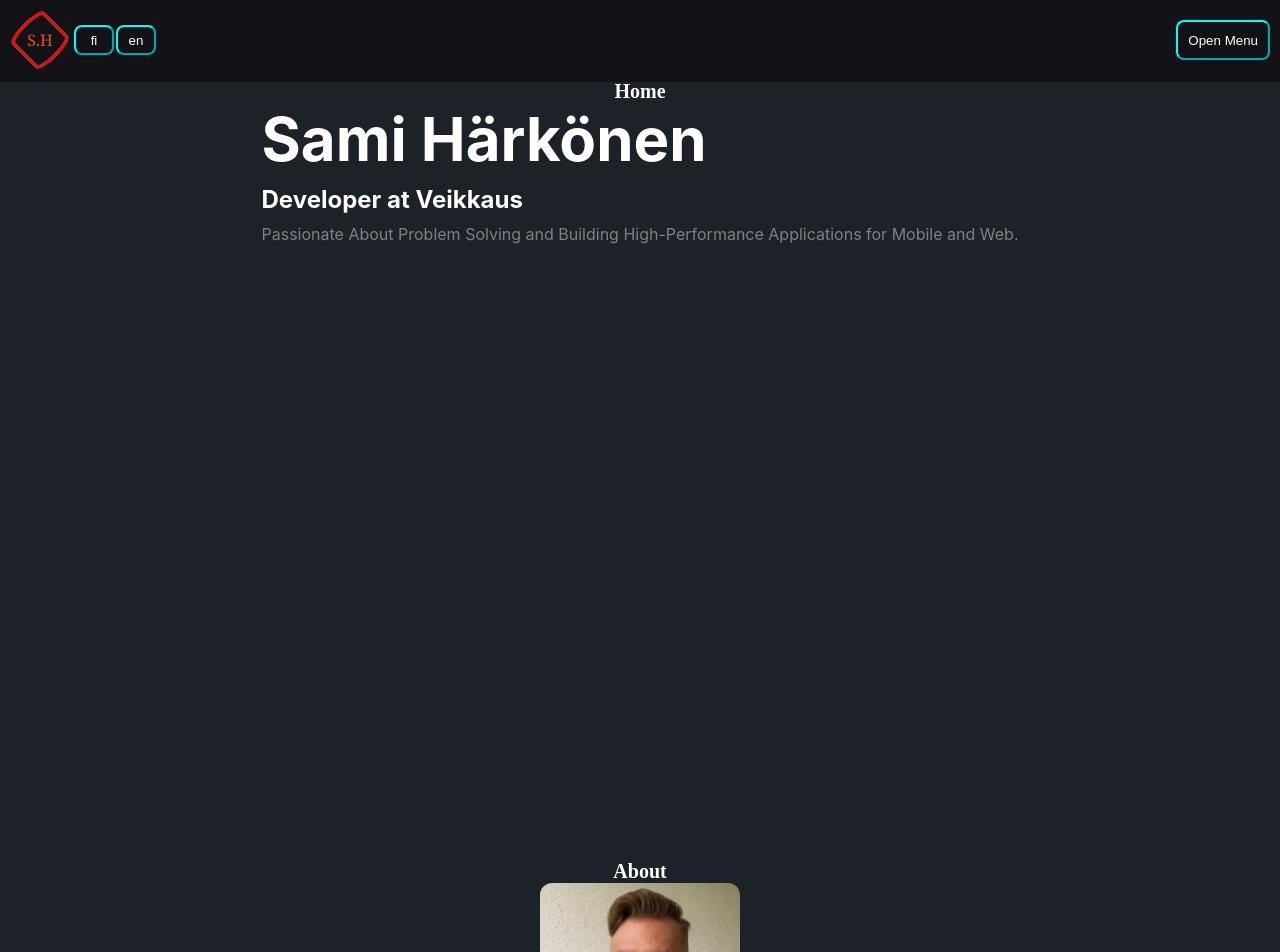
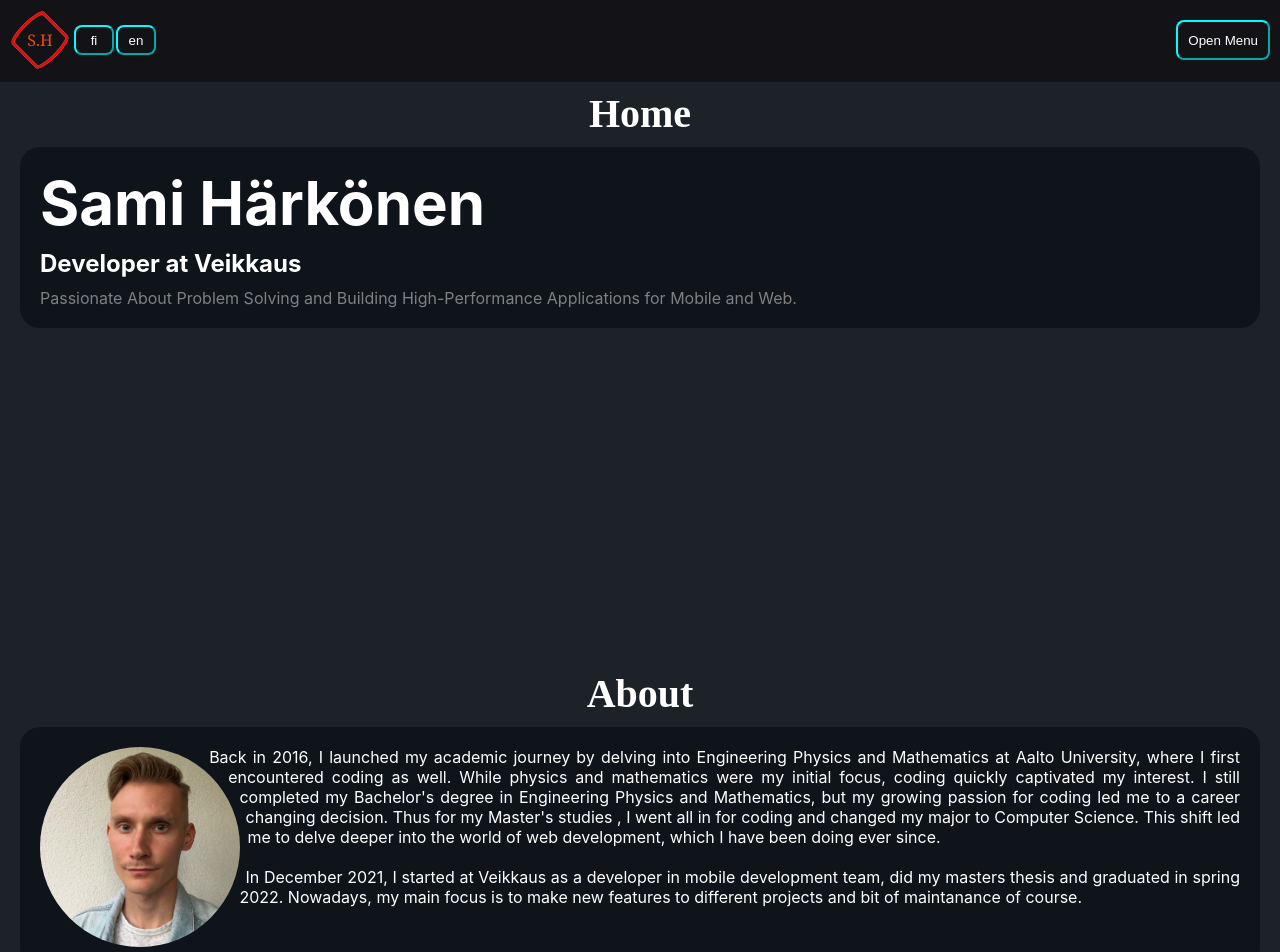
Before and after one commit to SamkHarks/My-page, a React (Create React App) app: page / in a window 1280 px wide. Shown: the top 952 px of the page. Built offline with nearby package versions, Linux system fonts and the light colour scheme.

Commit message:
update styles & about

```diff
--- a/src/App.css
+++ b/src/App.css
@@ -48,10 +48,12 @@
   display: flex;
   flex-direction: column;
   align-items: center;
-  height: 700px;
+  height: 500px;
   padding-top: 80px;
   padding-left: 20px;
   padding-right: 20px;
+  margin-left: 20px;
+  margin-right: 20px;
   /*border-bottom-left-radius: 20px;
   border-bottom-right-radius: 20px;
   border-top-left-radius: 20px;
@@ -65,16 +67,26 @@
 
 .section-title {
   font-family: 'Times New Roman', Times, serif;
-  font-size: 20px;
+  font-size: 40px;
   color: white;
-  transform: scale(2);
+  transform: scale(0.5);
   opacity: 0;
+  margin-bottom: 10px;
+  margin-top: 10px;
   transition: opacity 0.5s, transform 1s;
 }
 
 .section-title.animate {
   transform: scale(1);
   opacity:1;
+}
+
+.section-content {
+  padding: 20px;
+  border-radius: 20px;
+  width: 100%;
+  display: flex;
+  background-color: #0f141b;
 }
 
 .small-button {
@@ -174,3 +186,13 @@
     background-color: initial;
   }
 }
+
+.profile-image {
+  border-radius: 50%; /* To ensure the image is round */
+  width: 200px; /* Adjust as necessary */
+  height: 200px; /* Adjust as necessary */
+  float: left;
+  shape-outside: circle(50%); /* Makes the text wrap around the image */
+   /* Adjust spacing between image and text */
+  margin-right: 10px
+}
--- a/src/components/About.tsx
+++ b/src/components/About.tsx
@@ -8,24 +8,32 @@ export const About = () => {
     return (
         <div
             style={{
-                display: 'flex',
-                flexDirection: 'column',
-                alignItems: 'center',
+                //alignItems: 'center',
+                minHeight: 200,
+                alignItems: 'flex-start'
             }}
         >
             <img
-                style={{
-                    height: 200,
-                    width: 200,
-                    borderRadius: 12
-                }}
+                className='profile-image'
                 src={me}
                 alt='picture of me'
             />
-            <p style={{ color: 'white' }}>
-                {t('description')}
+            <p style={{ color: 'white', textAlign: 'justify',  }}>
+                {t('introduction')}
             </p>
-
+            <p style={{ color: 'white', textAlign: 'justify', marginTop: 20 }}>
+                {t('main')}
+            </p>
         </div>
     );
 };
+/*
+{
+    border-radius: 50%; /* To ensure the image is round
+    width: 100px; /* Adjust as necessary
+    height: 100px; /* Adjust as necessary
+    float: left;
+    shape-outside: circle(50%); /* Makes the text wrap around the image
+    margin-right: 10px; /* Adjust spacing between image and text
+  }
+*/
```
